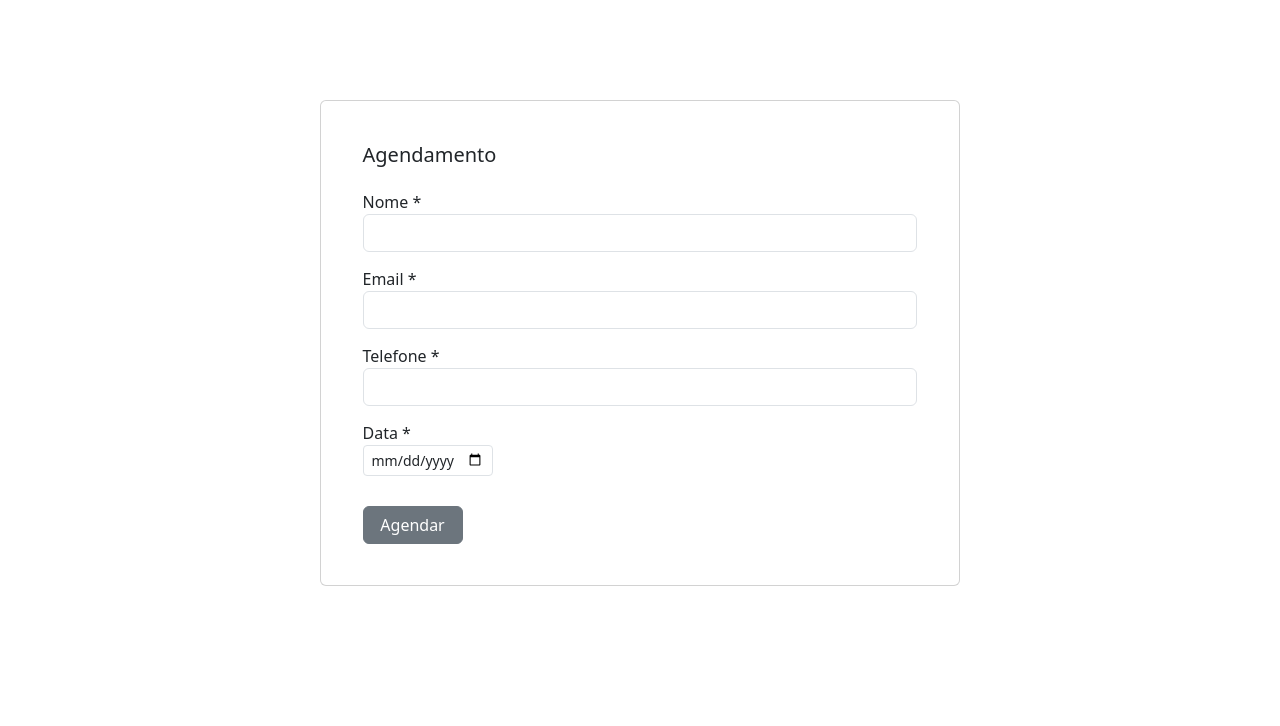
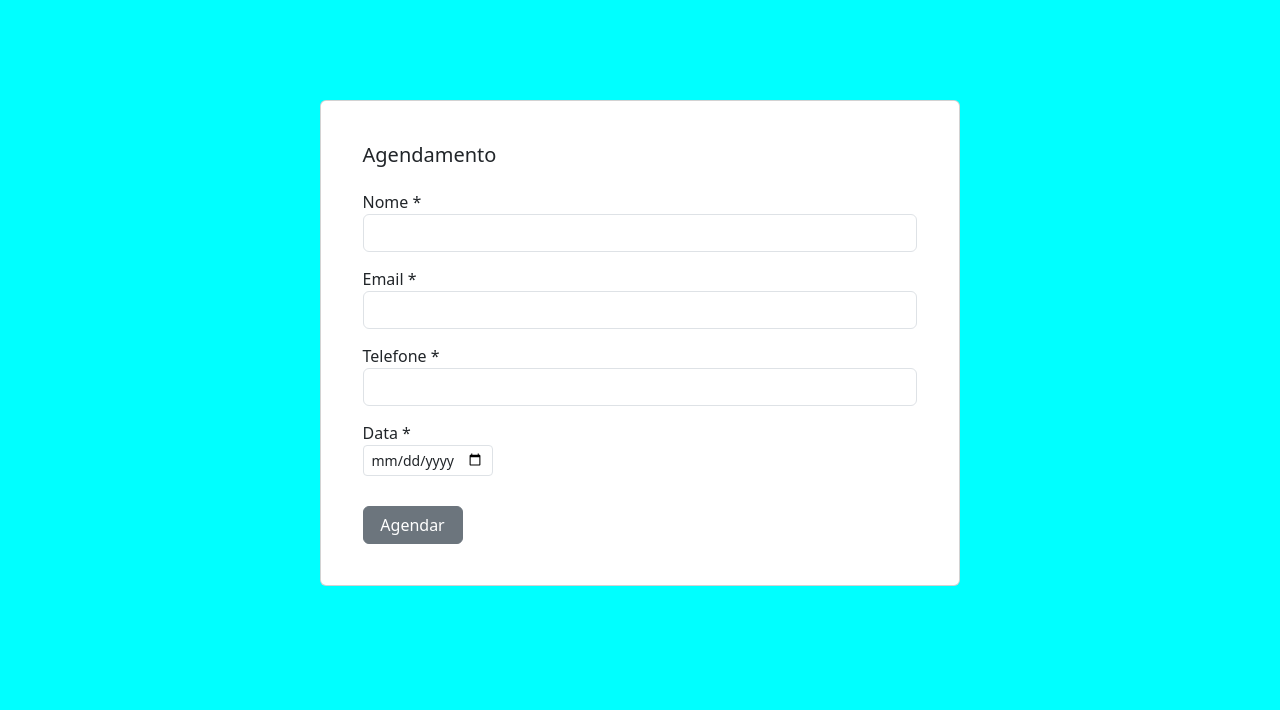
Before and after one commit to ferqueiroz/AEP-2025, a plain HTML site: page agenda.html in a window 1280 px wide. Shown: the part 74-800 px from the top of the page. Drawn offline with nearby package versions, Linux system fonts and the light colour scheme.

Commit message:
Health Map v2.1

```diff
--- a/agenda.css
+++ b/agenda.css
@@ -1,3 +1,7 @@
+.fundo{
+    background-color: aqua;
+}
+
 .card-body{
     display: flex;
     flex-direction: column;
--- a/agenda.html
+++ b/agenda.html
@@ -30,7 +30,7 @@
     </nav>
 
     <!-- Informações -->
-    <div class="d-flex justify-content-center align-items-center" style="min-height: calc(100vh - 82px);">
+    <div class="d-flex justify-content-center align-items-center fundo" style="min-height: calc(100vh - 82px);">
         <div class="card mb-3" style="width: 40rem;">
             <div class="card-body">
                 <h5 class="card-title">Agendamento</h5>
```
